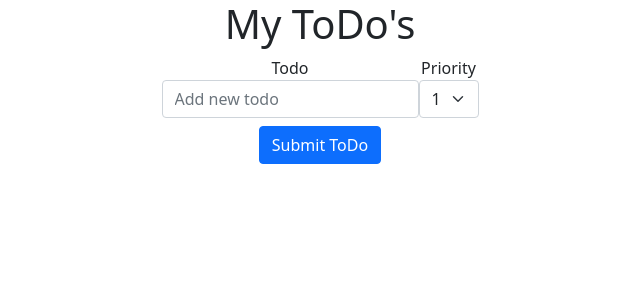
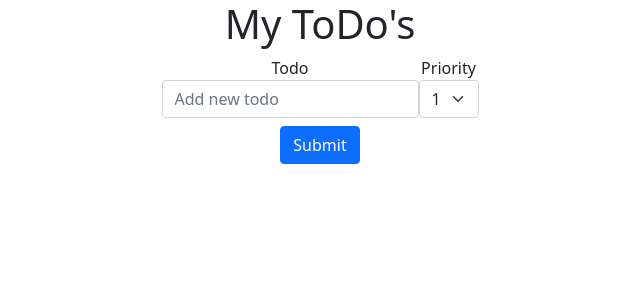
Before and after one commit to andrepautin/to-do-list-react, a React (Create React App) app: page / in a window 1280 px wide. Shown: the top 300 px of the page, without its empty margins (320-960 px from the left). Built offline with nearby package versions, Linux system fonts and the light colour scheme.

Commit message:
changed button type to submit for form

```diff
--- a/src/NewTodoForm.js
+++ b/src/NewTodoForm.js
@@ -52,7 +52,7 @@ function NewTodoForm({addTodo}) {
         </Form.Select>
       </Form.Label>
       </Form.Group>
-      <Button onClick={handleSubmit}>Submit ToDo</Button>
+      <Button type="submit">Submit</Button>
     </Form>
   )
 }
```
